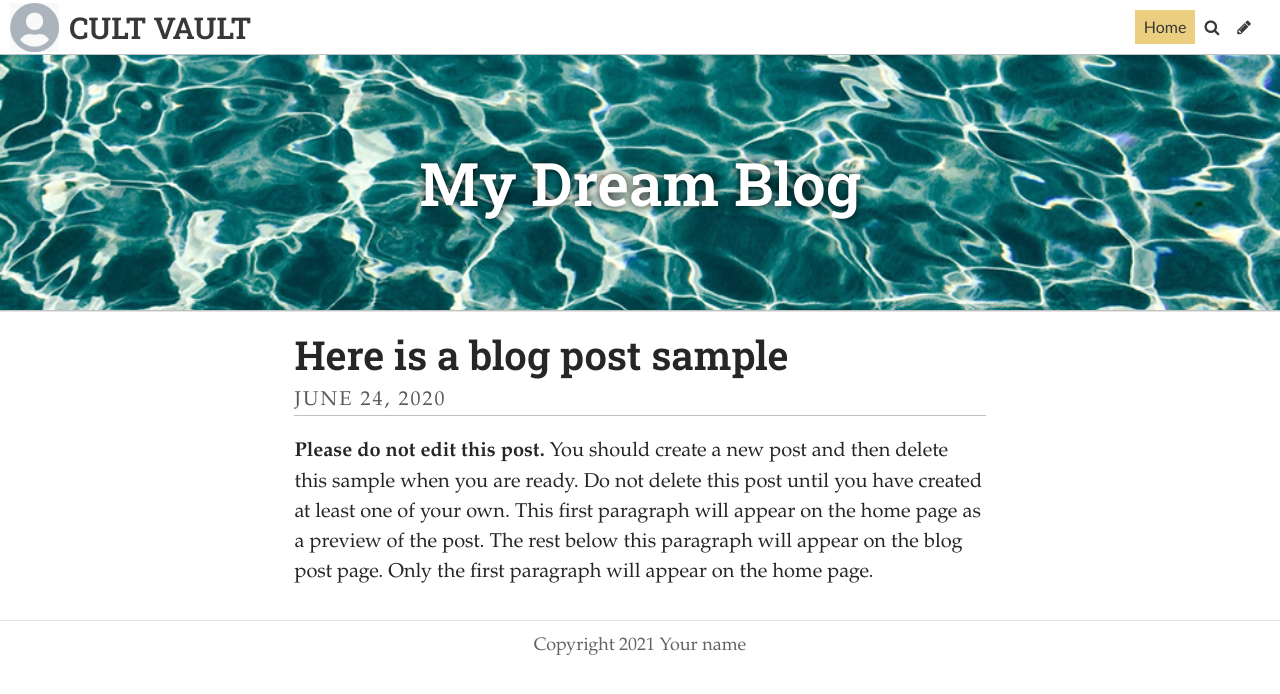
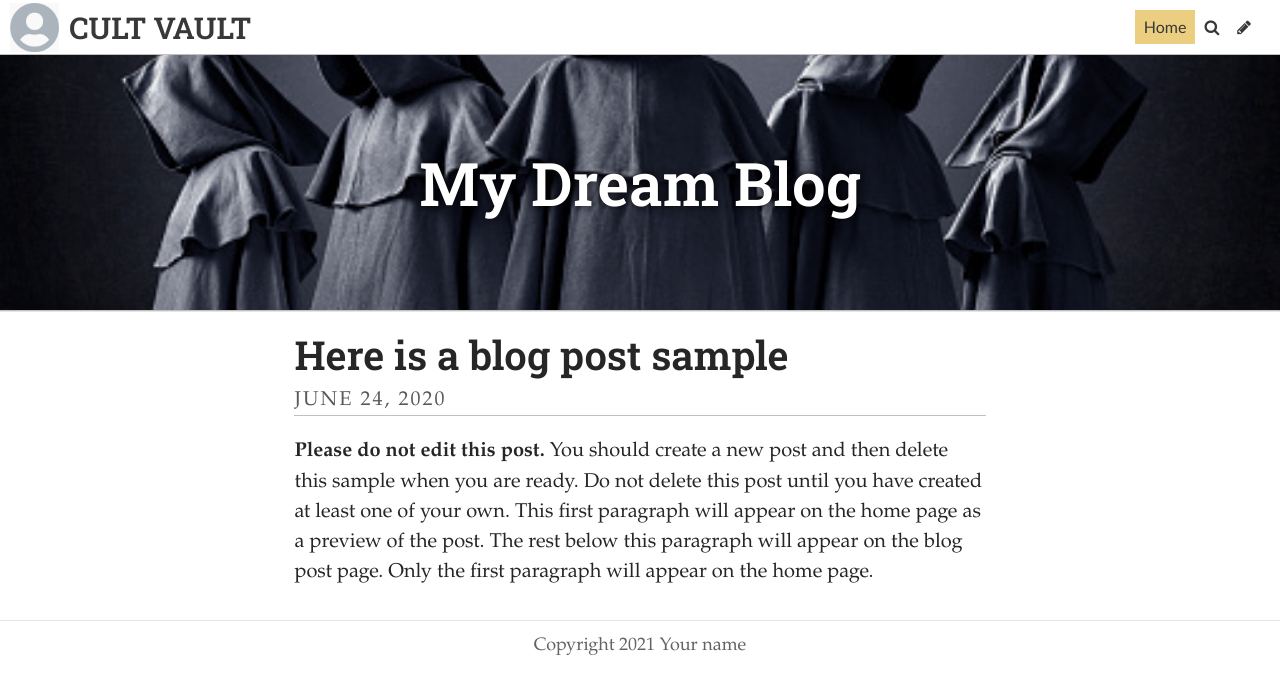
Before and after one commit to Loohwis/Vault, a Jekyll site: the page built from index.html, in a window 1280 px wide. Shown: the top 694 px of the page. Built offline with Jekyll 4.4.1, drawn with Linux system fonts in a browser that asks for light colours; some web fonts are replaced; the list of posts is cut into pages by our own code.

Commit message:
Update Settings “general”

```diff
--- a/_data/settings.yml
+++ b/_data/settings.yml
@@ -1,7 +1,7 @@
 title: CULT VAULT
 description: "Youth Culture, Trends, Movements "
 footer_text: Copyright 2021 Your name
-header_feature_image: ../uploads/placeholder3.jpg
+header_feature_image: ../uploads/istockphoto-1280200884-170667a.jpg
 header_text: My Dream Blog
 header_text_color: "#ffffff"
 bannerheight: 20vmax
```
Also changed, not shown: uploads/istockphoto-1280200884-170667a.jpg (added).
